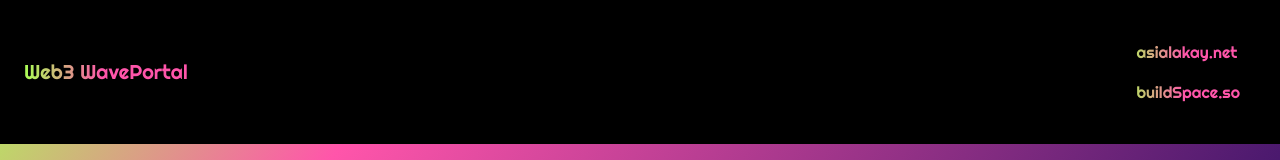
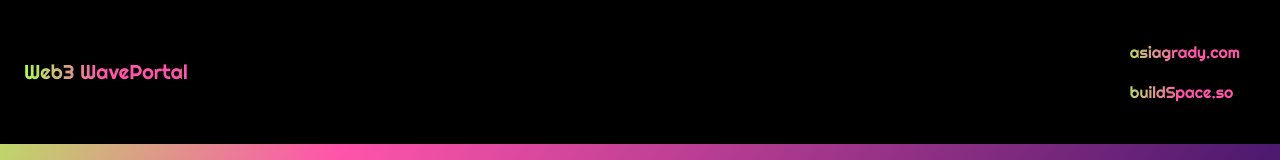
Before and after one commit to asiakay/wave-portal-app, a React (Create React App) app: page / in a window 1280 px wide. Shown: the top 160 px of the page. Built offline with nearby package versions, Linux system fonts and the light colour scheme.

Commit message:
Update NavLink to point to asiagrady.com

```diff
--- a/src/Navigation.js
+++ b/src/Navigation.js
@@ -7,7 +7,7 @@ const Navigation = () => {
       <Navbar.Brand id="brand" href="#">Web3 WavePortal</Navbar.Brand>
       <Navbar.Toggle />
       <Navbar.Collapse className="justify-content-end"><Navbar.Text id="navtext">
-     <NavLink href="https://asialakay.net" id="brand">asialakay.net</NavLink>
+     <NavLink href="https://asiagrady.com" id="brand">asiagrady.com</NavLink>
      <NavLink href="https://buildspace.so/" id="brand">buildSpace.so</NavLink>
       </Navbar.Text></Navbar.Collapse>
   </Navbar>
```
